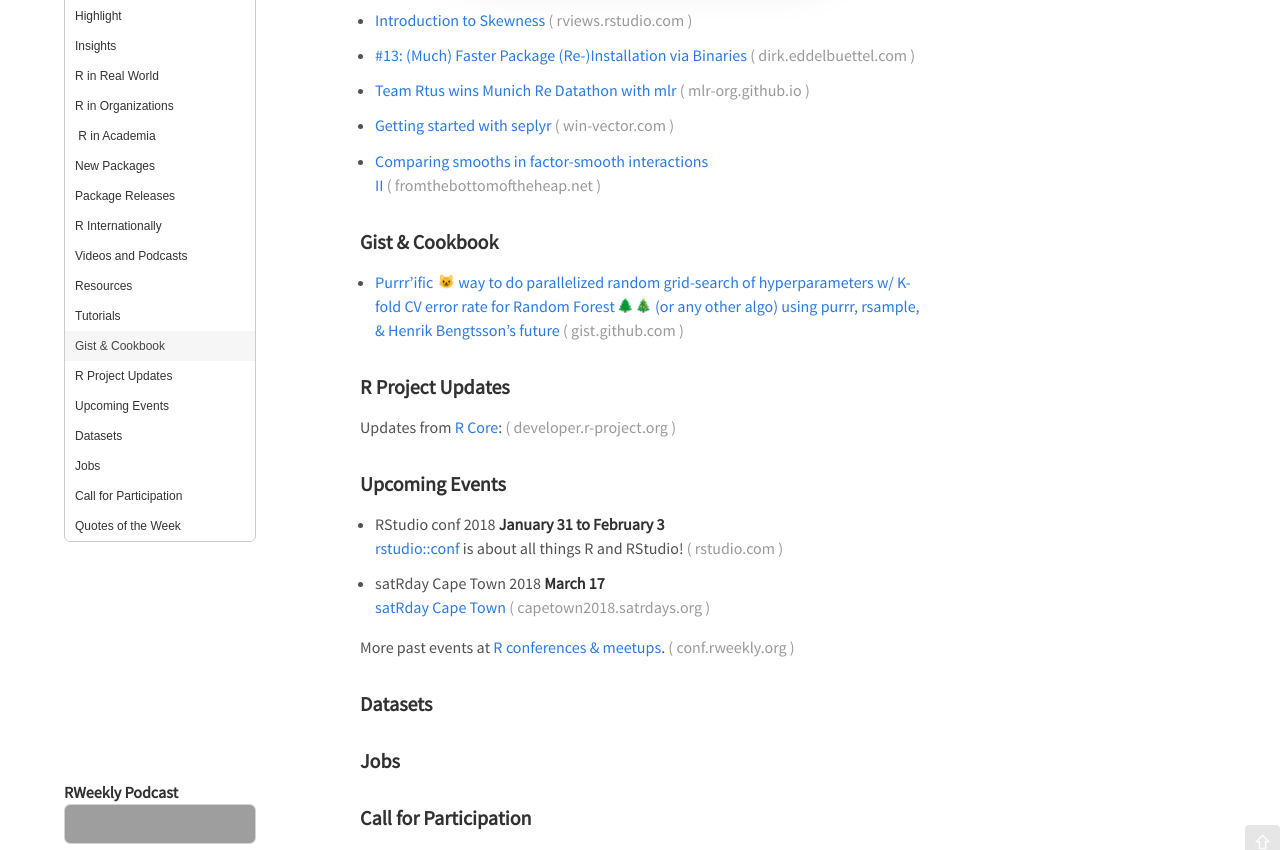
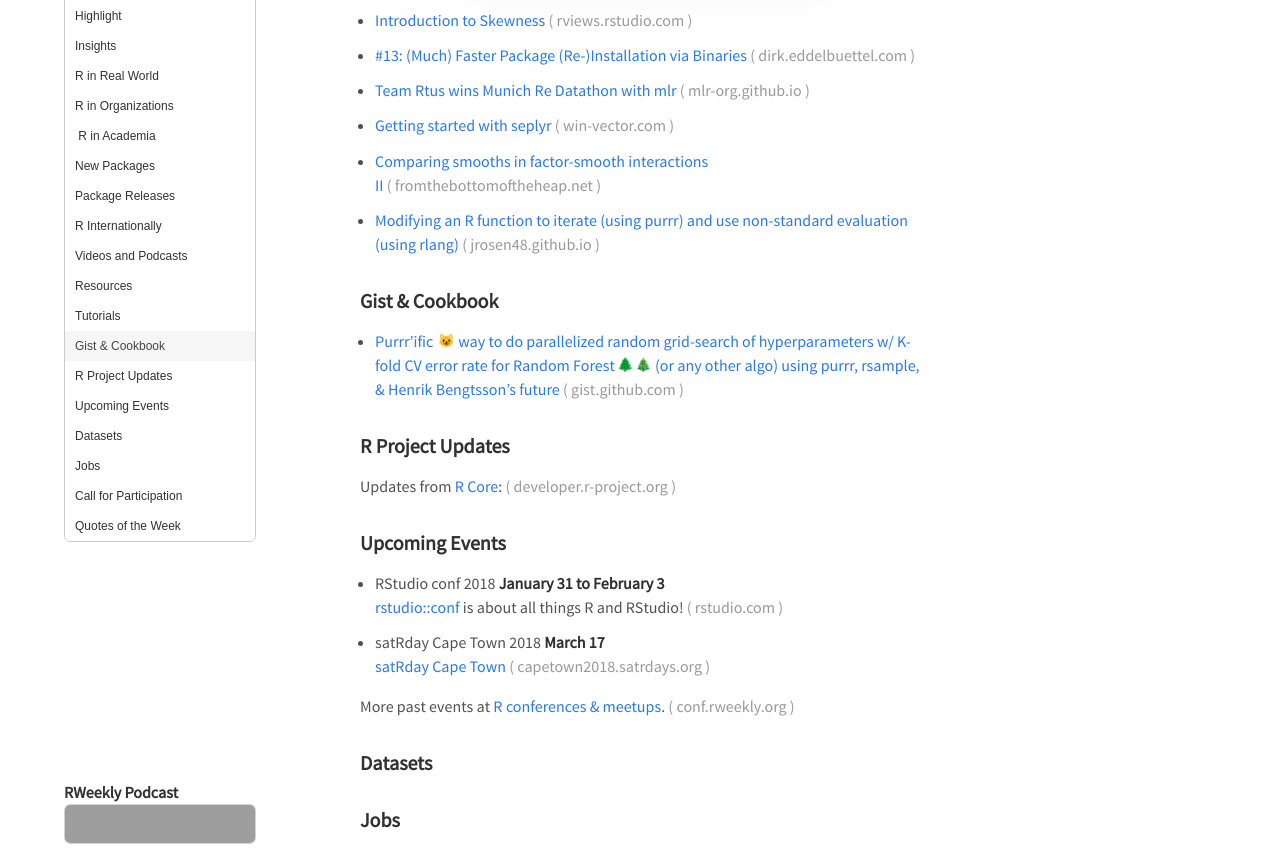
Before and after one commit to rweekly/rweekly.org, a Jekyll site: the page built from draft.md, in a window 1280 px wide and 900 px high, scrolled down 4317 px, cut to the strip 50-900 px from the top of the window. Built offline with Jekyll 4.4.1, drawn with Linux system fonts in a browser that asks for light colours; emoji names are drawn with the system emoji font; comment, search, counter and statistics services are not loaded; grey boxes are pictures that could not be loaded.

Commit message:
update draft.md to add post on using purrr and rlang to tutorials section

```diff
--- a/draft.md
+++ b/draft.md
@@ -170,6 +170,8 @@
 
 + [Comparing smooths in factor-smooth interactions II](https://www.fromthebottomoftheheap.net/2017/12/14/difference-splines-ii/)
 
++ [Modifying an R function to iterate (using purrr) and use non-standard evaluation (using rlang)](https://jrosen48.github.io/blog/modifying-an-r-function-to-use-non-standard-evaluation/)
+
 ### Gist & Cookbook
 
 + [Purrr'ific 😺 way to do parallelized random grid-search of hyperparameters w/ K-fold CV error rate for Random Forest🌲🎄 (or any other algo) using purrr, rsample, & Henrik Bengtsson's future](https://gist.github.com/mrecos/aefc33da150e442d6574578666204b8c)
```
